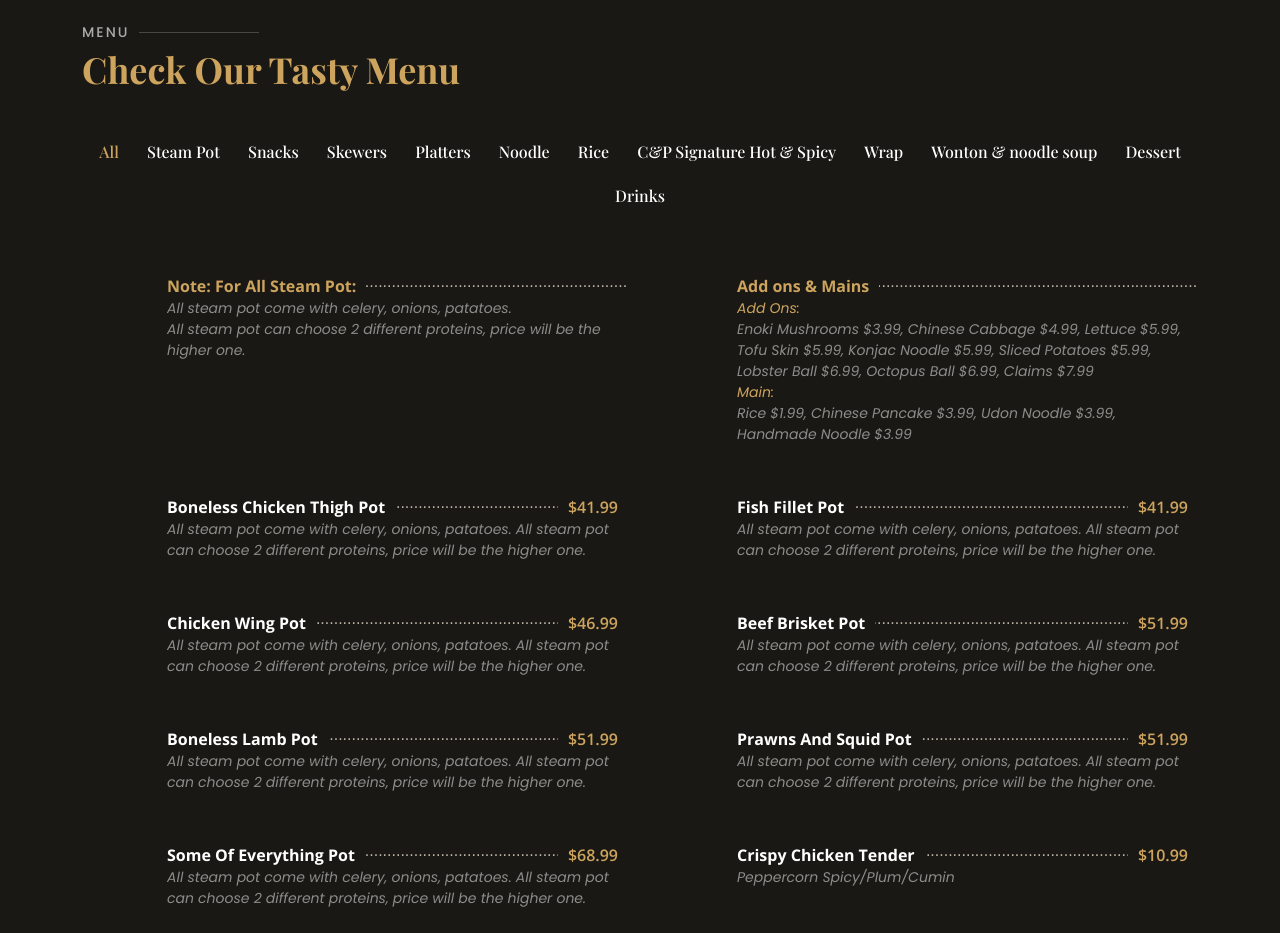
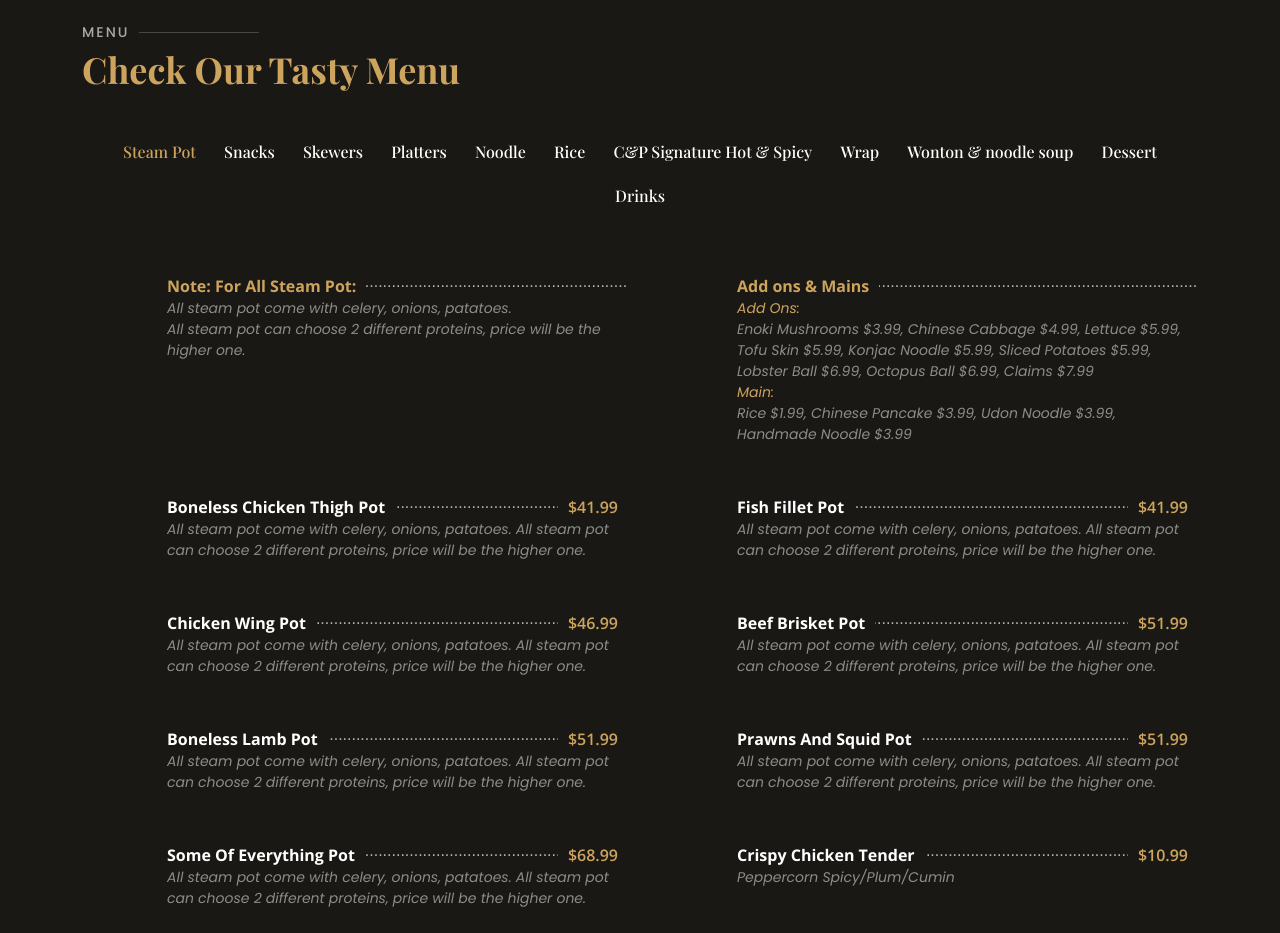
Before and after one commit to zhangchuanyu/cummi.io, a plain HTML site: page index.html in a window 1280 px wide. Shown: the part 1820-2753 px from the top of the page. Drawn offline with nearby package versions, Linux system fonts and the light colour scheme; a web font is replaced by a local one.

Commit message:
Update index.html

```diff
--- a/index.html
+++ b/index.html
@@ -163,8 +163,7 @@
         <div class="row" data-aos="fade-up" data-aos-delay="100">
           <div class="col-lg-12 d-flex justify-content-center">
             <ul id="menu-flters">
-              <li data-filter="*" class="filter-active">All</li>
-              <li data-filter=".filter-steamPot">Steam Pot</li>
+              <li data-filter=".filter-steamPot" class="filter-active">Steam Pot</li>
               <li data-filter=".filter-snack">Snacks</li>
               <li data-filter=".filter-skewers">Skewers</li>
               <li data-filter=".filter-platters">Platters</li>
```
